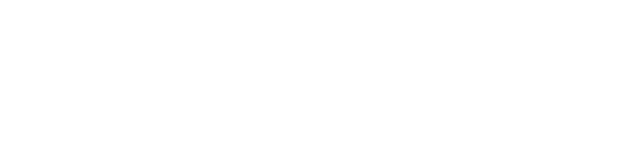
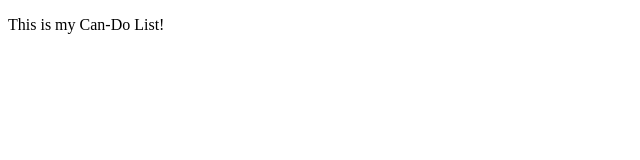
Before and after one commit to pokornap/TODOList, a plain HTML site: page Todo_List/index.html in a window 1280 px wide. Shown: the whole page, without its empty margins (0-640 px from the left). Drawn offline with Linux system fonts and the light colour scheme.

Commit message:
Added text to index.html

```diff
--- a/Todo_List/index.html
+++ b/Todo_List/index.html
@@ -9,7 +9,7 @@
 
         <div>
 
-            <p id="list"></p>
+            <p id="list">This is my Can-Do List!</p>
 
         </div>
         <script>
```
